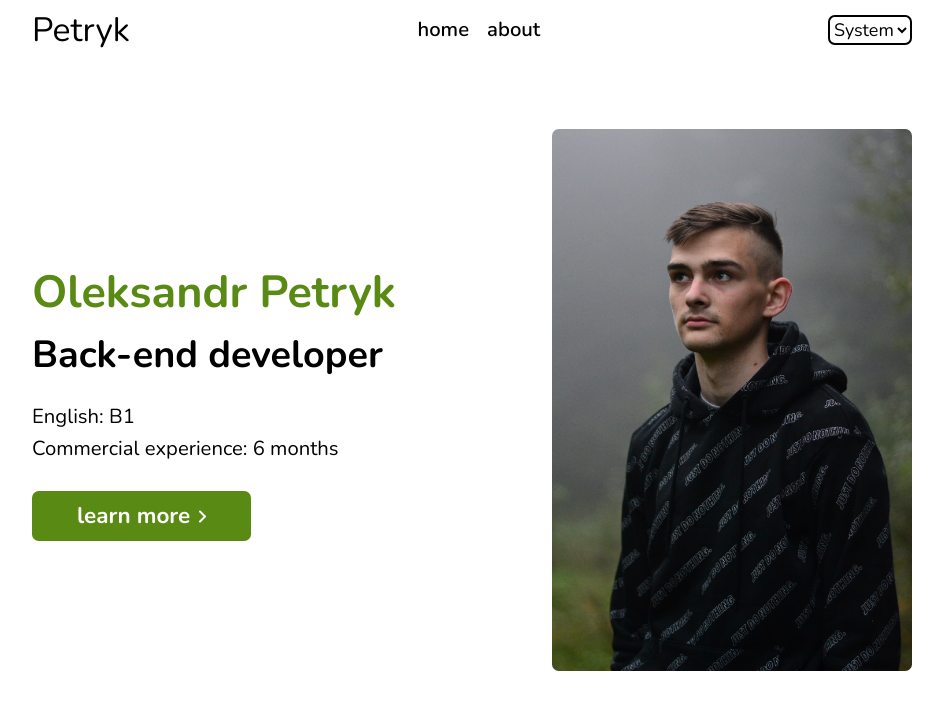
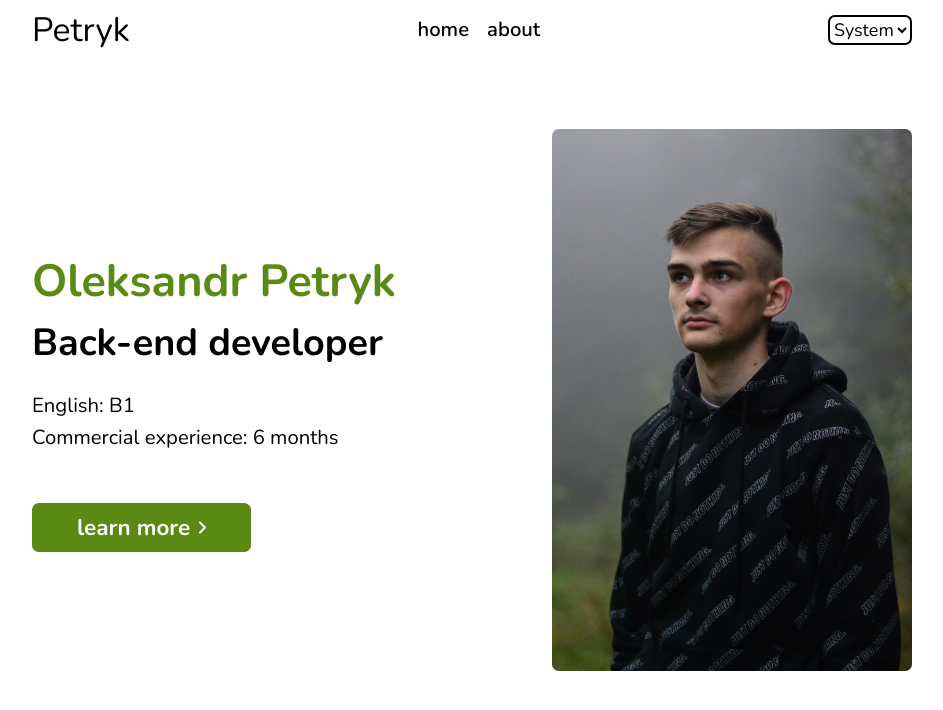
Before and after one commit to oleksandr-petryk/petryk, a Next.js app: page / in a window 1280 px wide. Shown: the top 710 px of the page, without its empty margins (168-1111 px from the left). Built offline with nearby package versions, Linux system fonts and the light colour scheme.

Commit message:
feat: update learn more button

```diff
--- a/pages/index.tsx
+++ b/pages/index.tsx
@@ -65,25 +65,28 @@ const Home: NextPage = () => {
               <span>English: B1</span> <br />
               <span>Commercial experience: 6 months</span> <br />
             </div>
-            <button className='
+            <Link
+              href='/about'
+              className='
               bg-primary
                 px-10
                 py-2
                 mt-5
+                space-x-2
                 rounded-md
-              flex
+                inline-flex
                 items-center
-              space-x-2
+                2xl:justify-start
                 sm:self-center
-            '>
-              <Link
+              '
+            >
+              <span
                 className='text-white text-xl font-bold'
-                href='/about'
-              >learn more</Link>
+              >learn more</span>
               <svg width="7" height="13" viewBox="0 0 7 13" fill="none" xmlns="http://www.w3.org/2000/svg">
                 <path d="M1 1.5L6 6.5L1 11.5" stroke="white" strokeWidth="2" strokeLinecap="round" strokeLinejoin="round"/>
               </svg>
-            </button>
+            </Link>
           </div>
           <div className='sm:hidden ml-5'>
             <Image
```
Lines whose indentation alone changed are shown as unchanged.
